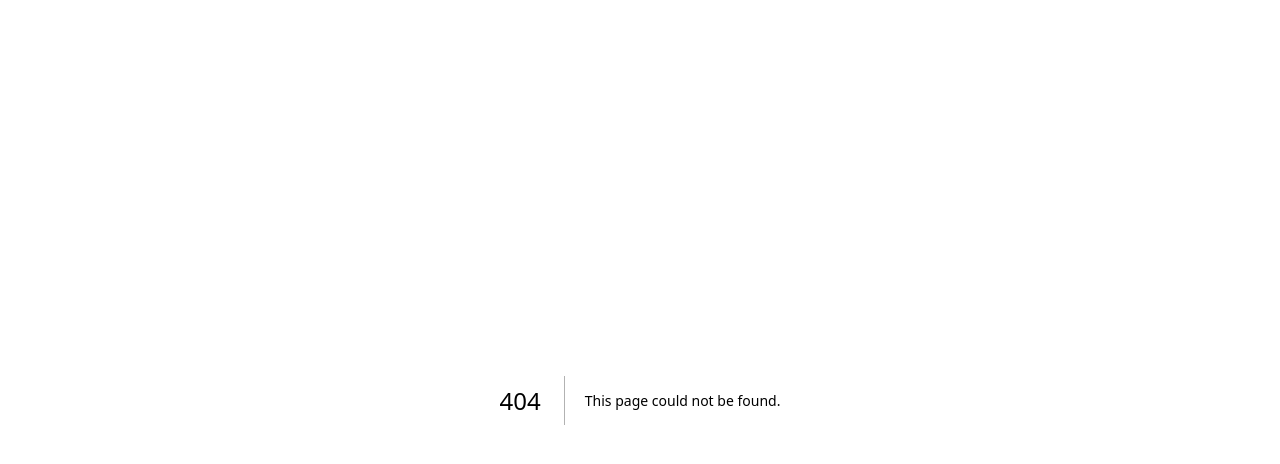
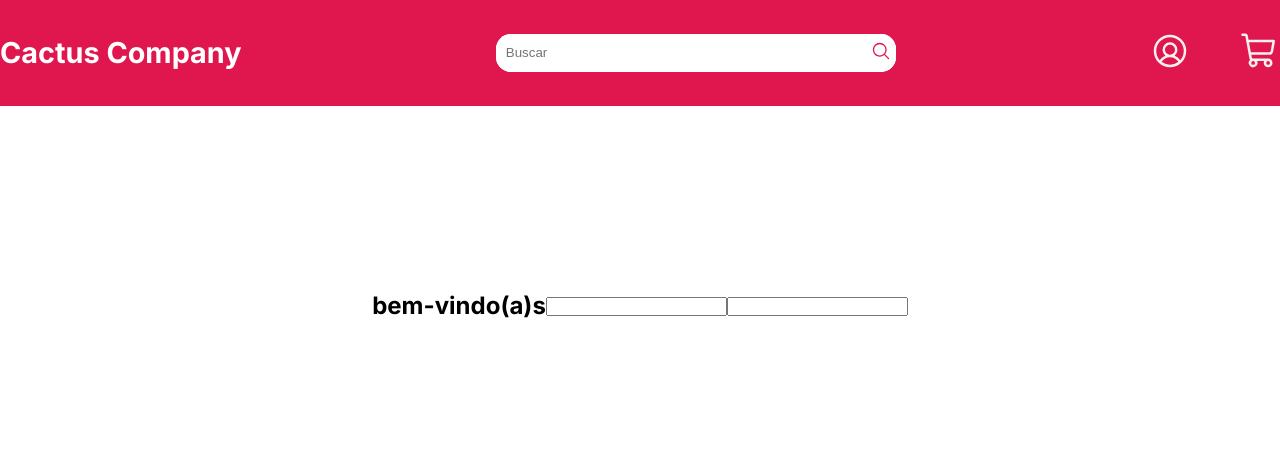
Before and after one commit to BrennoBoechat/Ecommerce, a Next.js app: page /login in a window 1280 px wide. Before the commit this address had no page. Shown: the top 464 px of the page. Built offline with nearby package versions, Linux system fonts and the light colour scheme.

Commit message:
criação de rota básica + inicio login

```diff
--- a/src/app/layout.tsx
+++ b/src/app/layout.tsx
@@ -1,6 +1,9 @@
+'use client';
 import { Inter } from 'next/font/google'
 import "../global/global.css"
 import StyledComponentsRegistry from '@/lib/registry'
+import Header from '@/components/header/Header'
+import Footer from '@/components/footer/Footer';
 
 const inter = Inter({ subsets: ['latin'] })
 
--- /dev/null
+++ b/src/app/login/page.tsx
@@ -0,0 +1,15 @@
+'use client';
+import Header from '@/components/header/Header'
+import Login from '@/components/login/Login';
+import React from 'react'
+
+function login() {
+  return (
+    <div>
+      <Header/>
+      <Login/>
+    </div>
+  )
+}
+
+export default login
--- a/src/app/page.tsx
+++ b/src/app/page.tsx
@@ -1,7 +1,7 @@
 'use client';
 import Footer from "@/components/footer/Footer";
 import Header from "@/components/header/Header";
-import Initial from "@/pages/home/Initial";
+import Initial from "./home/Initial";
 
 export default function Home() {
   return (
--- a/src/components/categories/Categories.tsx
+++ b/src/components/categories/Categories.tsx
@@ -14,7 +14,7 @@ function Categories() {
                 <div className='categories'>
                     <button>
                         <StyledImageWrapper>
-                            <Image className='image-style' src={Homem} alt="Descrição da imagem"/>
+                            <Image className='image-style' src={Homem} alt="modelo-homem"/>
                         </StyledImageWrapper>
                     </button>
                     <button>
--- a/src/components/categories/styles.ts
+++ b/src/components/categories/styles.ts
@@ -60,6 +60,7 @@ export const StyledImageWrapper = styled.div`
         transition: filter 600ms ease;
         border-radius: 25px;
 
+
         @media (max-width : 768px) {
             padding: 15px;
         }
--- a/src/components/header/Header.tsx
+++ b/src/components/header/Header.tsx
@@ -1,15 +1,19 @@
-import React from 'react'
 import { HeaderContainer } from './styles'
 import ProfileIcon from "../../assets/profile-user.svg"
 import SearchIcon from "../../assets/search-icon.svg"
 import Cart from "../../assets/cart.svg"
 import Image from 'next/image'
+import Link from 'next/link'
 
 function Header() {
+
   return (
     <HeaderContainer>
       <div className='wrap'>
-              <h1>Cactus Company</h1>
+
+        <div className='logo'>
+          <Link href="/"><h1>Cactus Company</h1></Link>
+        </div>
 
         <div className='input'>
           <input placeholder='Buscar'></input>
@@ -17,10 +21,10 @@ function Header() {
         </div>
 
         <ul>
-        <div className='header-images'>
-          <button><Image alt='conta' src={ProfileIcon}/></button>
-          <button><Image alt='carrinho' src={Cart}/></button>
-        </div>
+          <div className='header-images'>
+            <Link href="/login"><button><Image alt='conta' src={ProfileIcon}/></button></Link>
+            <button><Image alt='carrinho' src={Cart}/></button>
+          </div>
         </ul>
 
       </div>
--- a/src/components/header/styles.ts
+++ b/src/components/header/styles.ts
@@ -15,39 +15,9 @@ export const HeaderContainer = styled.div `
         align-items: center;
         justify-content: space-between;
 
-            @media (max-width : 1024px) {
-                justify-content: space-between;
-                max-width: 984px;
-            }
+        .logo {
 
-            @media (max-width : 768px) {
-                    justify-content: space-between;
-                    max-width: 738px;
-            }
-
-            @media (max-width : 425px) {
-                justify-content: space-between;
-                max-width: 395px;
-            }
-
-            @media (max-width : 375px) {
-                justify-content: space-between;
-                max-width: 345px;
-            }
-
-            @media (max-width : 425px) {
-                justify-content: space-between;
-                max-width: 395px;
-            }
-
-            @media (max-width : 320px) {
-                justify-content: space-between;
-                max-width: 290px;
-            }
-
-    }
-
-        h1 {
+            h1 {
             color: white;
             font-size: 1.8rem;
 
@@ -59,6 +29,9 @@ export const HeaderContainer = styled.div `
                 font-size: 1rem;
             }
         }
+
+    }
+}
 
         .input {
             display: flex;
--- /dev/null
+++ b/src/components/login/Login.tsx
@@ -0,0 +1,16 @@
+import React from 'react'
+import { LoginContainer } from './styles'
+
+function Login() {
+  return (
+    <LoginContainer>
+        <h2>bem-vindo(a)s</h2>
+        <div className='inputs'>
+            <input></input>
+            <input></input>
+        </div>
+    </LoginContainer>
+  )
+}
+
+export default Login
--- /dev/null
+++ b/src/components/login/styles.ts
@@ -0,0 +1,9 @@
+import styled from "styled-components"
+
+export const LoginContainer = styled.div `
+    display: flex;
+    align-items: center;
+    justify-content: center;
+    height: 50vh;
+
+`
```
Also changed, not shown: src/app/home/Initial.tsx (renamed from src/pages/home/Initial.tsx), src/app/home/styles.ts (added), src/app/login/styles.ts (added).
